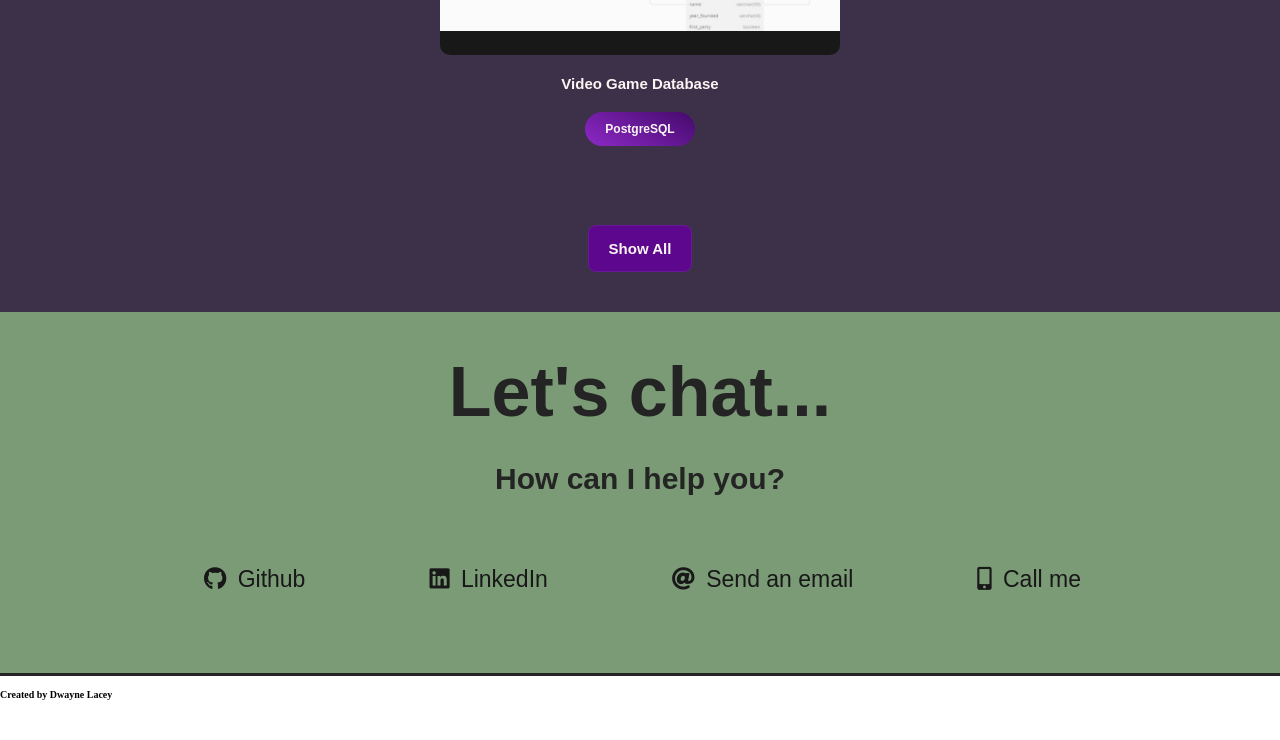
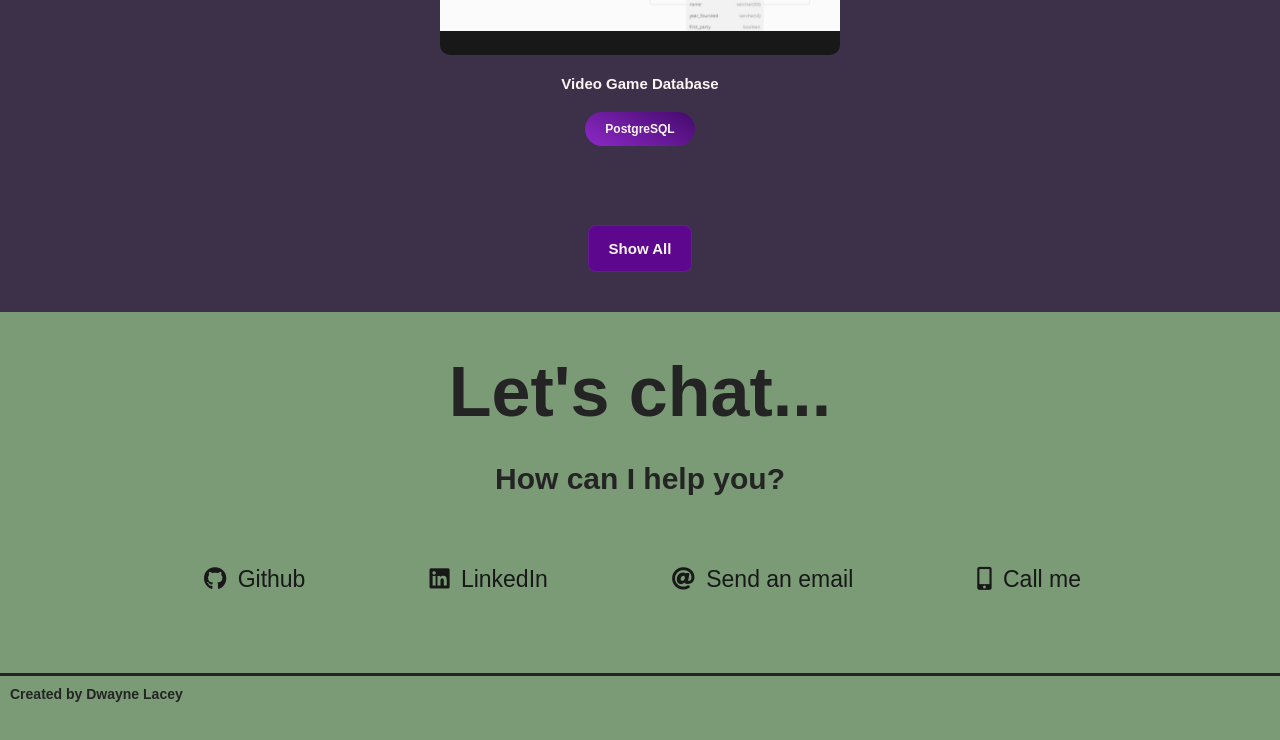
Before and after one commit to Dwayne-Lacey/PortfolioSite, a plain HTML site: page index.html in a window 1280 px wide. Shown: the part 3447-4187 px from the top of the page. Before the commit the page ends 4161 px from the top, so only its background shows below. Drawn offline with Linux system fonts and the light colour scheme.

Commit message:
Added styling for footer and adjusted flex-wrap in contact section

```diff
--- a/styles.css
+++ b/styles.css
@@ -187,6 +187,7 @@ header {
     color: rgb(37, 36, 36);
     padding: 4rem;
     border-bottom: 3px solid rgb(37, 36, 36);
+    margin: 0;
 }
 
 #contact > h3 {
@@ -199,6 +200,7 @@ header {
     display: flex;
     align-items: center;
     justify-content: space-evenly;
+    flex-wrap: wrap;
     width: 100%;
 }
 
@@ -211,3 +213,18 @@ header {
 i {
     margin: 0 .5rem;
 }
+
+footer {
+    background-color: #7a9b76;
+    margin: 0;
+    height: 8rem;
+}
+
+footer > h4 {
+    margin: 0;
+    display: block;
+    font-family: 'Exo+2', Arial, Helvetica, sans-serif;
+    color: rgb(37, 36, 36);
+    padding: 1rem;
+    font-size: 1.4rem;
+}
```
